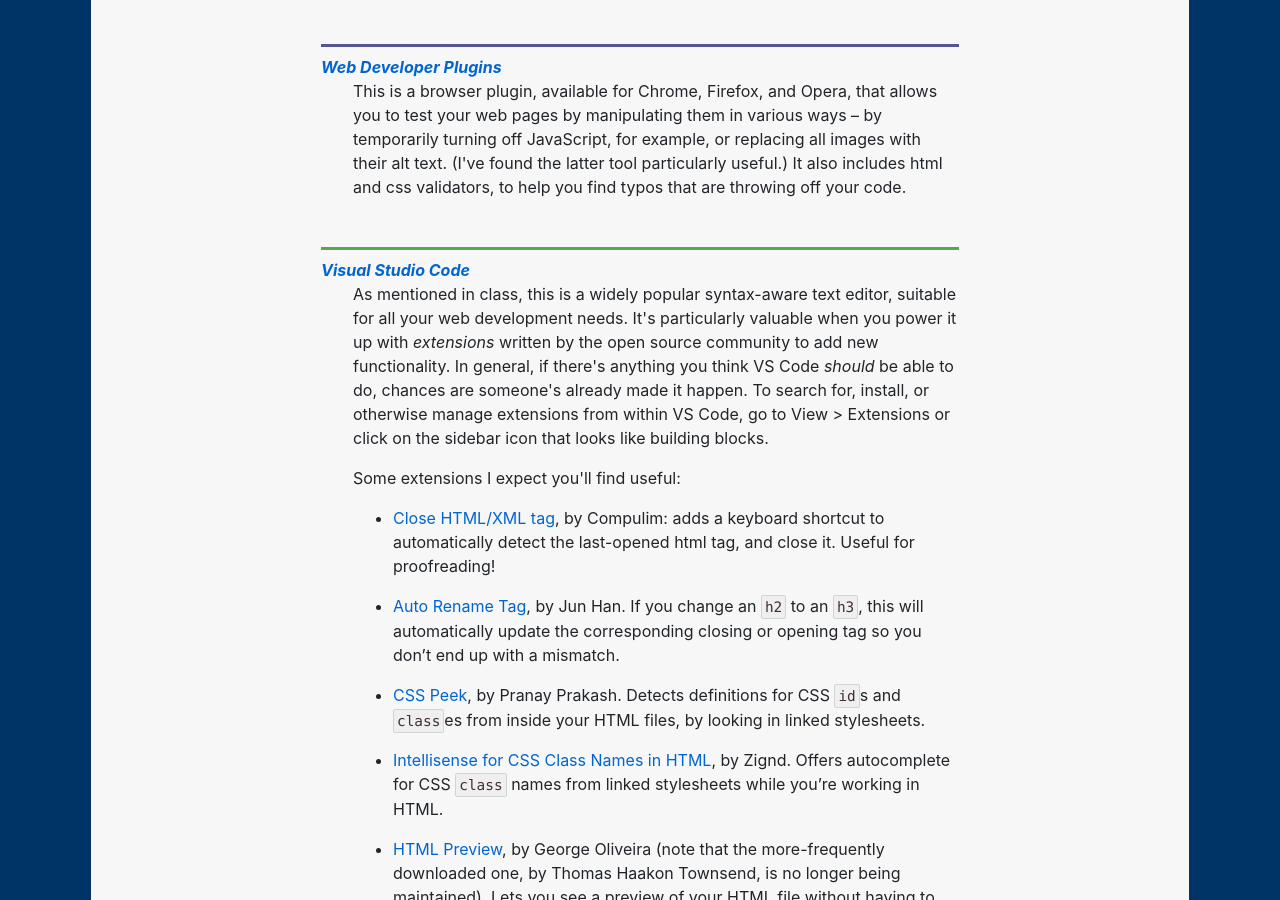
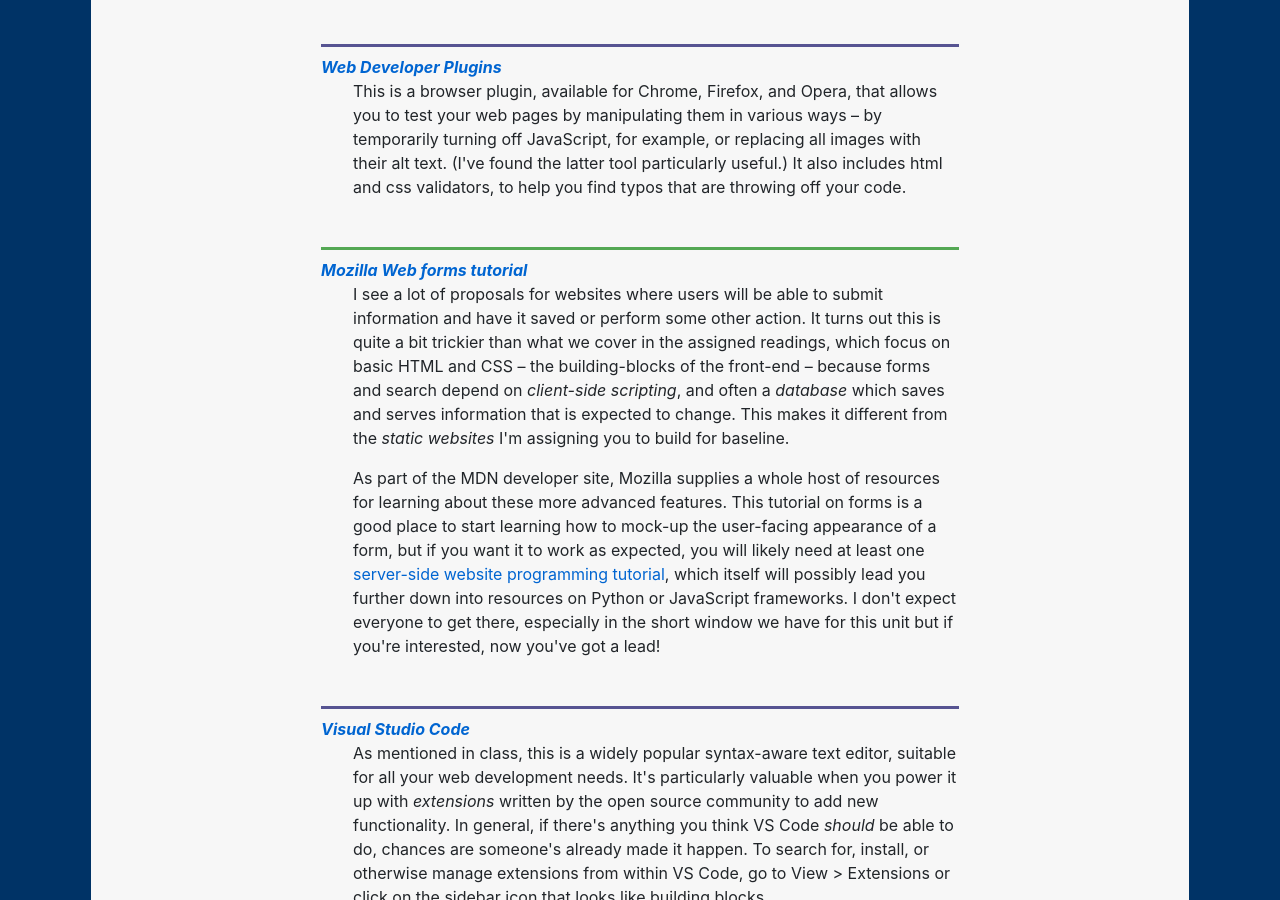
Before and after one commit to benmiller314/cdm2025spring, a Jekyll site: the page built from resources.md, in a window 1280 px wide and 900 px high, scrolled down 21461 px. Built offline with Jekyll 4.4.1, drawn with Linux system fonts in a browser that asks for light colours; our own code applies the rules of GitHub Pages for plain Markdown files.

Commit message:
add tutorial on web forms

```diff
--- a/resources.md
+++ b/resources.md
@@ -443,6 +443,10 @@ In the <a href="#assets">assets listings</a> above, you might find Unsplash espe
 <dt><a href="https://chrispederick.com/work/web-developer/">Web Developer Plugins</a></dt>
 <dd>This is a browser plugin, available for Chrome, Firefox, and Opera, that allows you to test your web pages by manipulating them in various ways – by temporarily turning off JavaScript, for example, or replacing all images with their alt text. (I've found the latter tool particularly useful.) It also includes html and css validators, to help you find typos that are throwing off your code.</dd>
 
+<dt><a href="https://developer.mozilla.org/en-US/docs/Learn_web_development/Extensions/Forms">Mozilla Web forms tutorial</a></dt>
+<dd><p>I see a lot of proposals for websites where users will be able to submit information and have it saved or perform some other action. It turns out this is quite a bit trickier than what we cover in the assigned readings, which focus on basic HTML and CSS – the building-blocks of the front-end – because forms and search depend on <em>client-side scripting</em>, and often a <em>database</em> which saves and serves information that is expected to change. This makes it different from the <em>static websites</em> I'm assigning you to build for baseline.</p>
+<p>As part of the MDN developer site, Mozilla supplies a whole host of resources for learning about these more advanced features. This tutorial on forms is a good place to start learning how to mock-up the user-facing appearance of a form, but if you want it to work as expected, you will likely need at least one <a href="https://developer.mozilla.org/en-US/docs/Learn_web_development/Extensions/Server-side">server-side website programming tutorial</a>, which itself will possibly lead you further down into resources on Python or JavaScript frameworks. I don't expect everyone to get there, especially in the short window we have for this unit but if you're interested, now you've got a lead!</p>
+</dd>
 
 <dt><a href="">Visual Studio Code</a></dt>
 <dd><p>As mentioned in class, this is a widely popular syntax-aware text editor, suitable for all your web development needs. It's particularly valuable when you power it up with <em>extensions</em> written by the open source community to add new functionality. In general, if there's anything you think VS Code <em>should</em> be able to do, chances are someone's already made it happen. To search for, install, or otherwise manage extensions from within VS Code, go to View > Extensions or click on the sidebar icon that looks like building blocks.</p>
```
